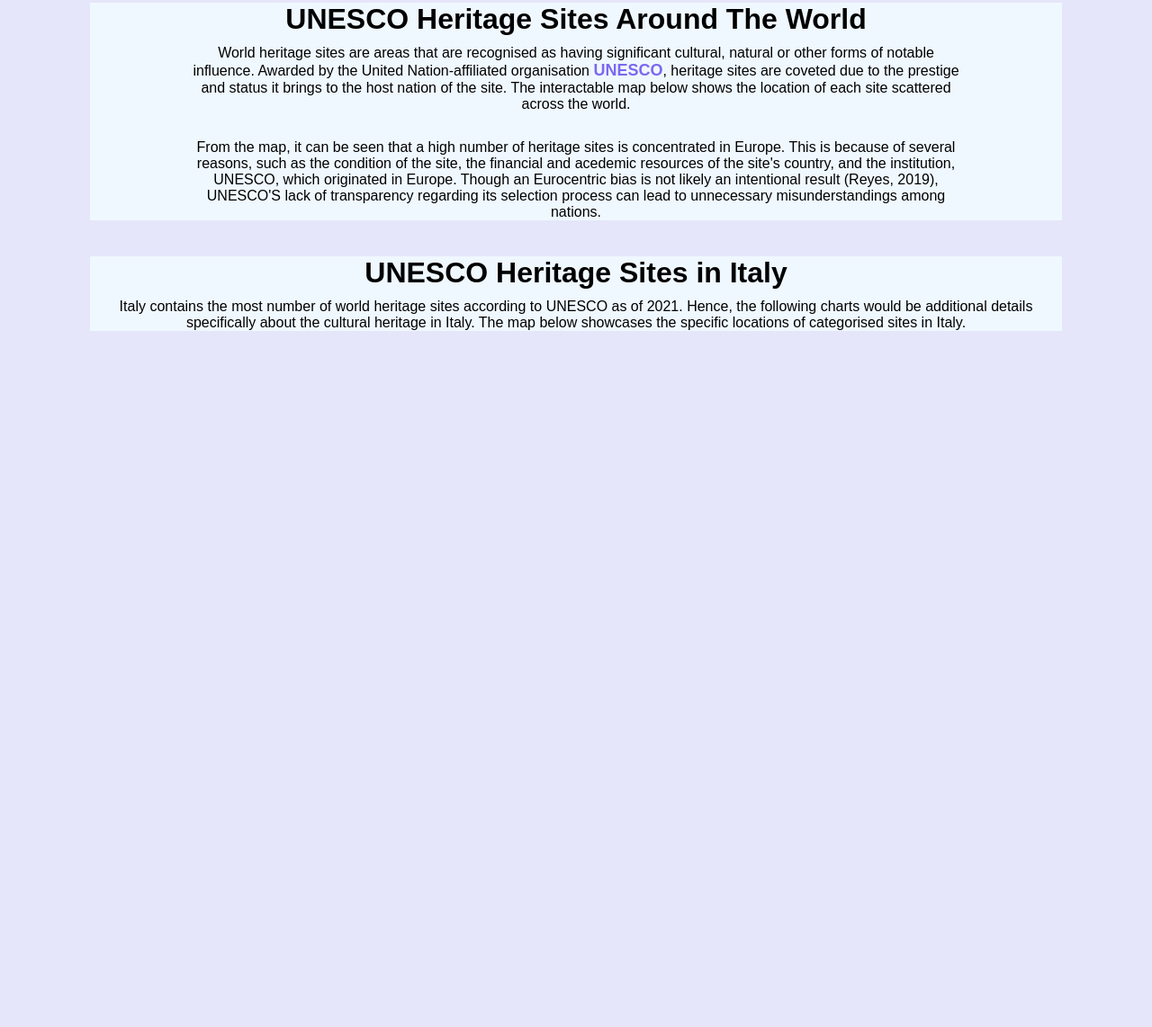
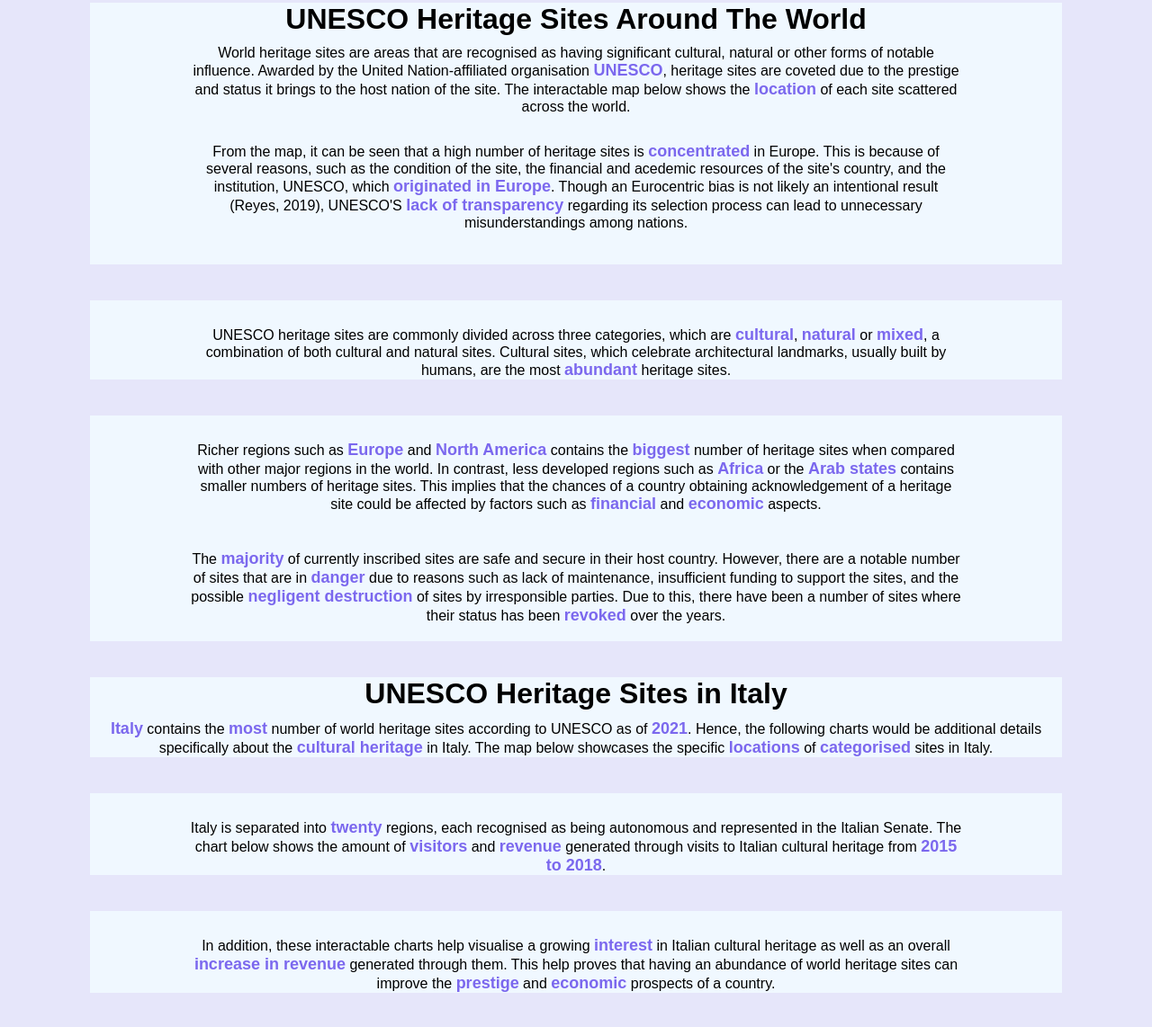
Before and after one commit to clow0007/FIT3179, a plain HTML site: page VegaLite/Project_2_Data_Visualisation/index.html in a window 1280 px wide. Shown: the part 108-1250 px from the top of the page at 90% size. Before the commit the page ends 800 px from the top, so only its background shows below. Drawn offline with Linux system fonts and the light colour scheme; a script that the page names is missing.

Commit message:
Overall: Updating the styles and typography of page

```diff
--- a/VegaLite/Project_2_Data_Visualisation/css/styles.css
+++ b/VegaLite/Project_2_Data_Visualisation/css/styles.css
@@ -45,16 +45,27 @@
   margin-bottom: 20px;
 }
 
-#category_trellis_area_title {
-  text-align: center;
+#category_trellis_area_body {
   font-family: sans-serif;
-  font-weight: bold;
-  font-size: 32px;
+  font-weight: lighter;
+  font-size: 16px;
+  margin-top: 10px;
+  margin-left: 110px;
+  margin-right: 110px;
 }
 
 #category_trellis_area {
   margin-top: 40px;
   margin-bottom: 40px;
+}
+
+#region_status_body {
+  font-family: sans-serif;
+  font-weight: lighter;
+  font-size: 16px;
+  margin-top: 10px;
+  margin-left: 110px;
+  margin-right: 110px;
 }
 
 #region_radial_chart {
@@ -85,9 +96,27 @@
   margin-bottom: 40px;
 }
 
+#scatterplot_revenue_comparison_body {
+  font-family: sans-serif;
+  font-weight: lighter;
+  font-size: 16px;
+  margin-top: 10px;
+  margin-left: 110px;
+  margin-right: 110px;
+}
+
 #scatterplot_revenue_comparison {
   margin-top: 40px;
   margin-bottom: 40px;
+}
+
+#italy_visitors_revenue_body {
+  font-family: sans-serif;
+  font-weight: lighter;
+  font-size: 16px;
+  margin-top: 10px;
+  margin-left: 110px;
+  margin-right: 110px;
 }
 
 #italy_type_visitors_lollipop {
--- a/VegaLite/Project_2_Data_Visualisation/index.html
+++ b/VegaLite/Project_2_Data_Visualisation/index.html
@@ -20,45 +20,83 @@
       <div id="world_map_body">
         World heritage sites are areas that are recognised as having significant cultural, natural or other forms of notable
         influence. Awarded by the United Nation-affiliated organisation <b id="bold_text">UNESCO</b>, heritage sites are coveted due to the prestige
-        and status it brings to the host nation of the site. The interactable map below shows the location of each site scattered
+        and status it brings to the host nation of the site. The interactable map below shows the <b id="bold_text">location</b> of each site scattered
         across the world.
       </div>
       <div id="world_map"></div>
       <div id="world_map_body">
-        From the map, it can be seen that a high number of heritage sites is concentrated in Europe. This is because of
+        From the map, it can be seen that a high number of heritage sites is <b id="bold_text">concentrated</b> in Europe. This is because of
         several reasons, such as the condition of the site, the financial and acedemic resources of the site's country,
-        and the institution, UNESCO, which originated in Europe. Though an Eurocentric bias is not likely an intentional result
-        (Reyes, 2019), UNESCO'S lack of transparency regarding its selection process can lead to unnecessary misunderstandings
+        and the institution, UNESCO, which <b id ="bold_text">originated in Europe</b>. Though an Eurocentric bias is not likely an intentional result
+        (Reyes, 2019), UNESCO'S <b id="bold_text">lack of transparency</b> regarding its selection process can lead to unnecessary misunderstandings
         among nations.
       </div>
+      <br>
     </div>
   </div>
 
   <div id="content-background">
+    <br>
+    <div id="category_trellis_area_body">
+      UNESCO heritage sites are commonly divided across three categories, which are <b id ="bold_text">cultural</b>,
+      <b id ="bold_text">natural</b> or <b id ="bold_text">mixed</b>, a combination of both cultural and natural sites.
+      Cultural sites, which celebrate architectural landmarks, usually built by humans, are the most
+      <b id ="bold_text">abundant</b> heritage sites.
+    </div>
     <div id="category_trellis_area"></div>
   </div>
 
   <div id="content-background">
+    <br>
+    <div id="region_status_body">
+      Richer regions such as <b id ="bold_text">Europe</b> and <b id ="bold_text">North America</b> contains the
+      <b id ="bold_text">biggest</b> number of heritage sites when compared with other major regions in the world. In
+      contrast, less developed regions such as <b id ="bold_text">Africa</b> or the <b id ="bold_text">Arab states</b>
+      contains smaller numbers of heritage sites. This implies that the chances of a country obtaining acknowledgement
+      of a heritage site could be affected by factors such as <b id ="bold_text">financial</b> and
+      <b id ="bold_text">economic</b> aspects.
+    </div>
     <div id="region_radial_chart"></div>
     <div id="status_vconcat_bar_chart"></div>
+    <div id="region_status_body">
+      The <b id ="bold_text">majority</b> of currently inscribed sites are safe and secure in their host country. However,
+      there are a notable number of sites that are in <b id ="bold_text">danger</b> due to reasons such as lack of
+      maintenance, insufficient funding to support the sites, and the possible <b id ="bold_text">negligent destruction</b>
+      of sites by irresponsible parties. Due to this, there have been a number of sites where their status has been
+      <b id ="bold_text">revoked</b> over the years.
+    </div>
+    <br>
   </div>
 
   <div id="content-background">
     <div id="italy_map_title">UNESCO Heritage Sites in Italy
       <div id="italy_map_body">
-        Italy contains the most number of world heritage sites according to UNESCO as of 2021. Hence, the following charts
-        would be additional details specifically about the cultural heritage in Italy. The map below showcases the
-        specific locations of categorised sites in Italy.
+        <b id ="bold_text">Italy</b> contains the <b id ="bold_text">most</b> number of world heritage sites according
+        to UNESCO as of <b id ="bold_text">2021</b>. Hence, the following charts would be additional details specifically
+        about the <b id ="bold_text">cultural heritage</b> in Italy. The map below showcases the specific <b id ="bold_text">locations</b>
+        of <b id ="bold_text">categorised</b> sites in Italy.
       </div>
       <div id="italy_map"></div>
     </div>
   </div>
 
   <div id="content-background">
+    <br>
+    <div id="scatterplot_revenue_comparison_body">
+      Italy is separated into <b id ="bold_text">twenty</b> regions, each recognised as being autonomous and represented
+      in the Italian Senate. The chart below shows the amount of <b id ="bold_text">visitors</b> and <b id ="bold_text">revenue</b>
+      generated through visits to Italian cultural heritage from <b id ="bold_text">2015 to 2018</b>.
+    </div>
     <div id="scatterplot_revenue_comparison"></div>
   </div>
 
   <div id="content-background">
+    <br>
+    <div id="italy_visitors_revenue_body">
+      In addition, these interactable charts help visualise a growing <b id ="bold_text">interest</b> in Italian cultural heritage as well
+      as an overall <b id ="bold_text">increase in revenue</b> generated through them. This help proves that having an abundance of world
+      heritage sites can improve the <b id ="bold_text">prestige</b> and <b id ="bold_text">economic</b> prospects of a country.
+    </div>
     <div id="italy_type_visitors_lollipop"></div>
     <div id="italy_type_revenue_lollipop"></div>
   </div>
--- a/VegaLite/Project_2_Data_Visualisation/js/category_trellis_area.vg.json
+++ b/VegaLite/Project_2_Data_Visualisation/js/category_trellis_area.vg.json
@@ -6,6 +6,7 @@
   "height": 150,
   "data": {"url": "https://raw.githubusercontent.com/clow0007/FIT3179/main/VegaLite/Project_2_Data_Visualisation/data/whc-sites(tangibles)-2021.csv"},
   "mark": "area",
+  "background":"aliceblue",
   "encoding":
   {
     "x":
--- a/VegaLite/Project_2_Data_Visualisation/js/italy_type_revenue_lollipop.vg.json
+++ b/VegaLite/Project_2_Data_Visualisation/js/italy_type_revenue_lollipop.vg.json
@@ -3,6 +3,7 @@
   "width": 500,
   "height": 300,
   "title": "Revenue Across Different Types",
+  "background":"aliceblue",
   "data":
   {
     "url": "https://raw.githubusercontent.com/clow0007/FIT3179/main/VegaLite/Project_2_Data_Visualisation/data/data_by_type.csv"},
--- a/VegaLite/Project_2_Data_Visualisation/js/scatterplot_revenue_comparison.vg.json
+++ b/VegaLite/Project_2_Data_Visualisation/js/scatterplot_revenue_comparison.vg.json
@@ -5,6 +5,7 @@
   "height": 400,
   "width": 700,
   "title": "Revenue And Total Visitors To A Cultural Heritage Site For Each Region In Italy (2015-2018)",
+  "background":"aliceblue",
   "transform":
   [
     {
```
Also changed, not shown: VegaLite/Project_2_Data_Visualisation/js/italy_type_visitors_lollipop.vg.json (+15 -1 lines).
